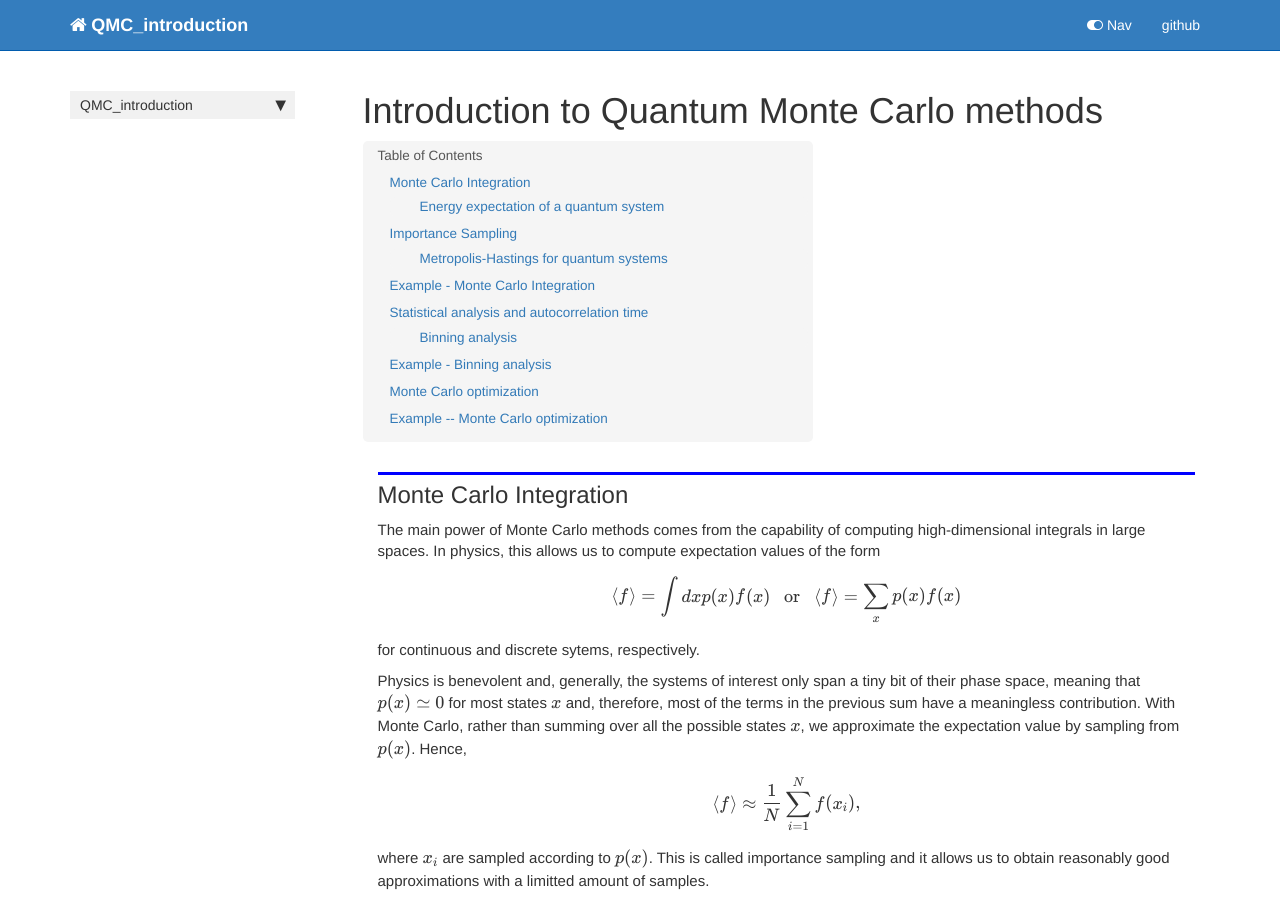
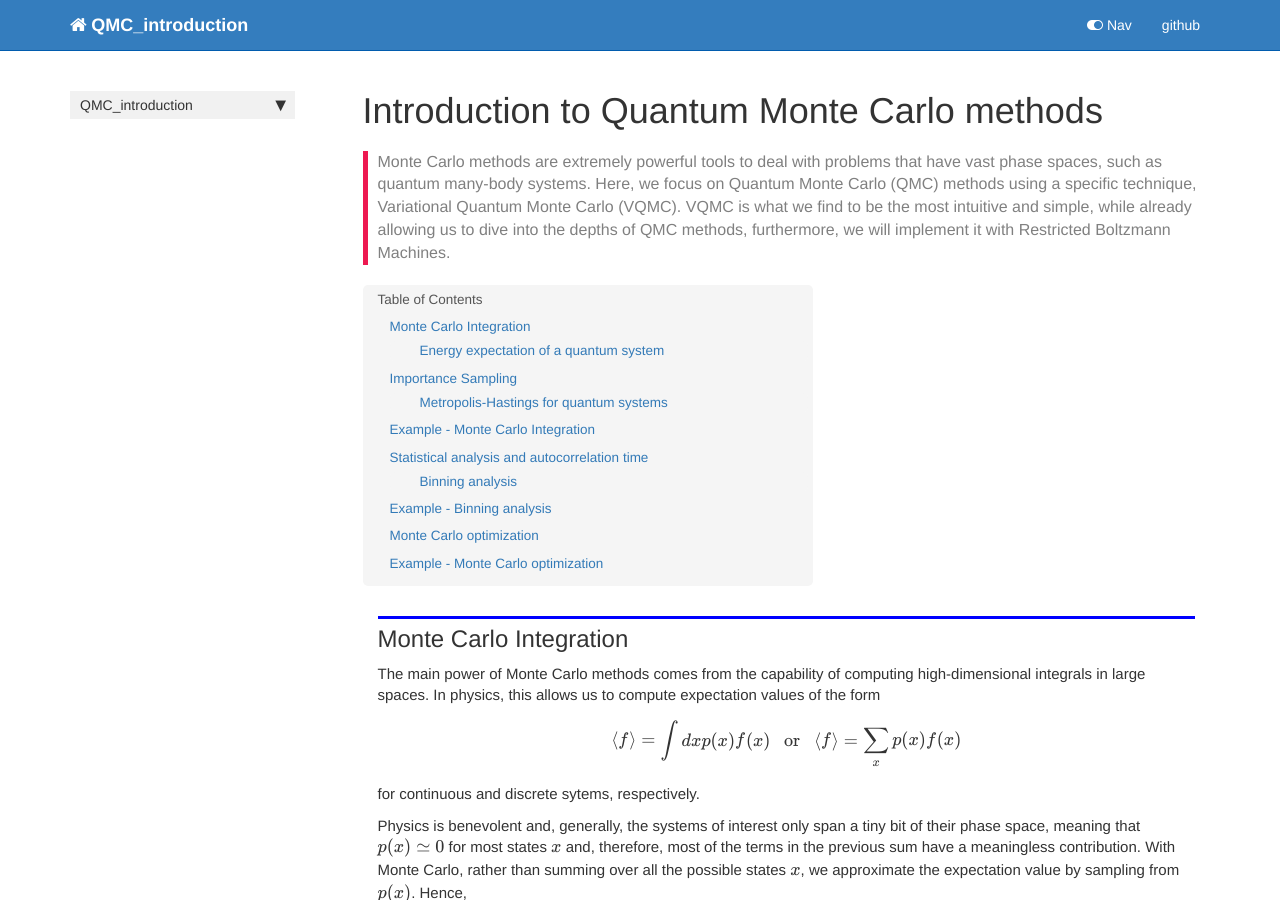
Before and after one commit to BorjaRequena/VMC_introduction, a Jekyll site: the page built from docs/QMC_introduction.html, in a window 1280 px wide and 900 px high. Built offline with Jekyll 4.4.1, drawn with Linux system fonts in a browser that asks for light colours; nearby versions of some CDN libraries; comment, search, counter and statistics services are not loaded; some of the changed text lies outside the part shown.

Commit message:
Links added

```diff
--- a/docs/QMC_introduction.html
+++ b/docs/QMC_introduction.html
@@ -5,8 +5,8 @@
 keywords: fastai
 sidebar: home_sidebar
 
-
-
+summary: "Monte Carlo methods are extremely powerful tools to deal with problems that have vast phase spaces, such as quantum many-body systems. Here, we focus on Quantum Monte Carlo (QMC) methods using a specific technique, Variational Quantum Monte Carlo (VQMC). VQMC is what we find to be the most intuitive and simple, while already allowing us to dive into the depths of QMC methods, furthermore, we will implement it with Restricted Boltzmann Machines."
+description: "Monte Carlo methods are extremely powerful tools to deal with problems that have vast phase spaces, such as quantum many-body systems. Here, we focus on Quantum Monte Carlo (QMC) methods using a specific technique, Variational Quantum Monte Carlo (VQMC). VQMC is what we find to be the most intuitive and simple, while already allowing us to dive into the depths of QMC methods, furthermore, we will implement it with Restricted Boltzmann Machines."
 ---
 <!--
 
@@ -541,7 +541,7 @@
 </div>
 <div class="cell border-box-sizing text_cell rendered"><div class="inner_cell">
 <div class="text_cell_render border-box-sizing rendered_html">
-<h2 id="Example----Monte-Carlo-optimization">Example -- Monte Carlo optimization<a class="anchor-link" href="#Example----Monte-Carlo-optimization"> </a></h2><p>Let us put everything together to find the ground state energy of the Ising Hamiltonian used in the previous examples. For the case of an RBM ansatz, the variational derivatives of the parameters can be obtained pretty easily, being:
+<h2 id="Example---Monte-Carlo-optimization">Example - Monte Carlo optimization<a class="anchor-link" href="#Example---Monte-Carlo-optimization"> </a></h2><p>Let us put everything together to find the ground state energy of the Ising Hamiltonian used in the previous examples. For the case of an RBM ansatz, the variational derivatives of the parameters can be obtained pretty easily, being:
 $$\begin{align}
 O_{b_j}(s) &amp;= \frac{\partial}{\partial b_j}\log\left(\Psi(s)\right) = s_j \\
 O_{c_i}(s) &amp;= \frac{\partial}{\partial c_i}\log\left(\Psi(s)\right) = \tanh\left[\theta_i(s)\right] \\
--- a/docs/index.html
+++ b/docs/index.html
@@ -29,7 +29,7 @@
 
 <div class="cell border-box-sizing text_cell rendered"><div class="inner_cell">
 <div class="text_cell_render border-box-sizing rendered_html">
-<p>A step-by-step introduction to Monte Carlo methods from the foundations. The tutorial can be viewed online, with the code examples, or as an interactive notebook. The goal is to start from the most basic concepts to implement a state-of-the-art quantum Variational Monte Carlo with the <a href="https://arxiv.org/pdf/1606.02318.pdf">Restricted Boltzmann Machine ansatz</a>.</p>
+<p>A step-by-step introduction to Monte Carlo methods from the foundations. The tutorial can be <a href="https://borjarequena.github.io/QMC_introduction/">viewed online</a>, with the code examples, or as an <a href="https://github.com/BorjaRequena/QMC_introduction/blob/master/QMC_introduction.ipynb">interactive notebook</a>. The goal is to start from the most basic concepts to implement a state-of-the-art quantum Variational Monte Carlo with the <a href="https://arxiv.org/pdf/1606.02318.pdf">Restricted Boltzmann Machine ansatz</a>.</p>
 <p>This guide introduces the main concepts of Monte Carlo methods. Then, each concept is subsequently brought to the field of quantum phsyics, providing examples with code. Hence, this is not only restricted to quantum Monte Carlo, but it is also of use to anyone starting with classical Monte Carlo methods, as the main concepts are independent of the application field.</p>
 <p>The main covered topics are</p>
 <ul>
```
Also changed, not shown: README.md, 2 other files.
